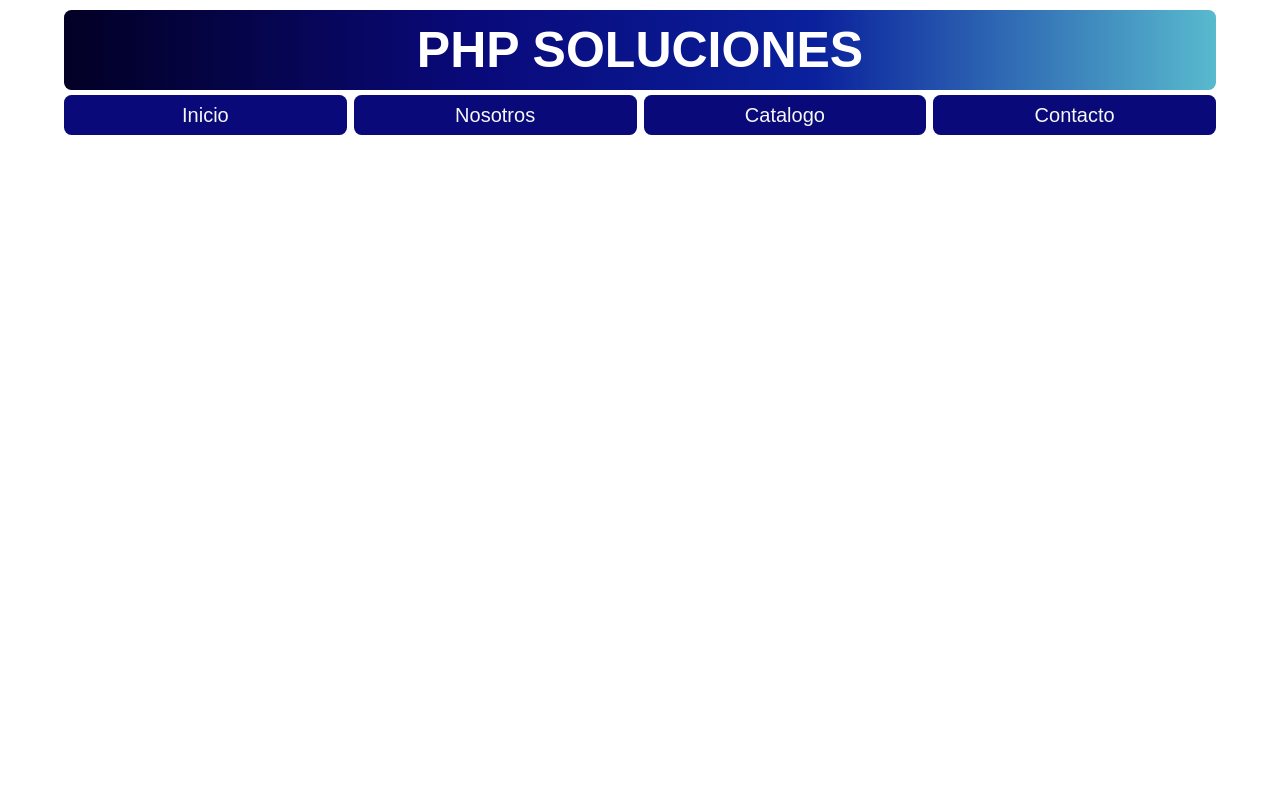
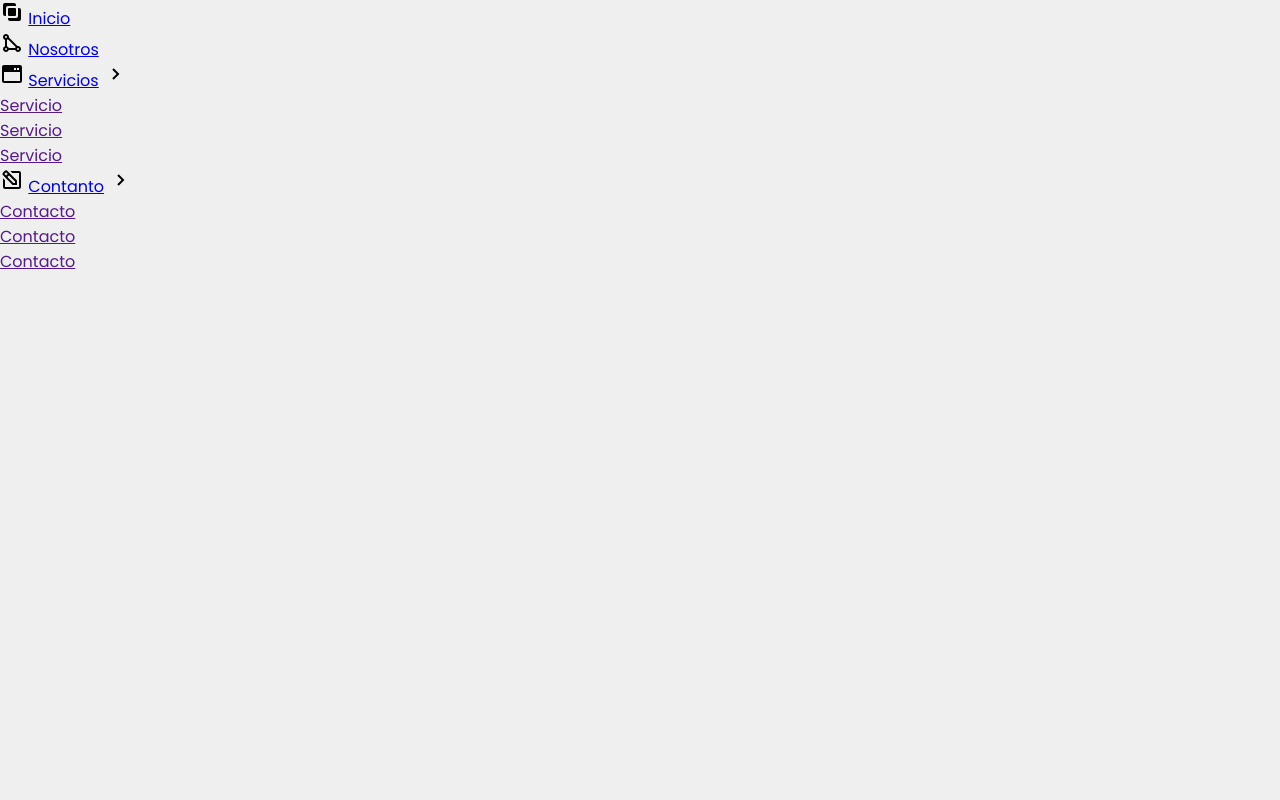
Before and after one commit to Luckord1989/Pruebas_estilos, a PHP site: page / in a window 1280 px wide. Run offline with PHP 8.4, Linux system fonts and the light colour scheme.

Commit message:
Reinicio

```diff
--- a/estilo.css
+++ b/estilo.css
@@ -1,141 +1,26 @@
-body{
+
+@import url('https://fonts.googleapis.com/css2?family=Poppins:ital,wght@0,100;0,200;0,300;0,400;0,500;0,600;0,700;0,800;0,900;1,100;1,200;1,300;1,400;1,500;1,600;1,700;1,800;1,900&display=swap');
+
+
+*{
     margin: 0px;
     padding: 0px;
-}
-#header{
-    width: 90%;
-    height: 120px;
-    display: grid;
-    grid-template-columns: 1fr;
-    grid-template-rows: 2fr 1fr;
-    gap: 5px;
-    margin: 10px auto 10px auto;
+    box-sizing: border-box;
 }
 
-#header #titulo{
-    background: rgb(2,0,36);
-    background: linear-gradient(90deg,
-        rgba(2,0,36,1) 0%,
-        rgb(9, 9, 121) 35%,
-        rgb(10, 32, 156) 65%,
-        rgba(25, 160, 187, 0.726) 100%);
-    display: flex;
-    flex-direction: column;
-    justify-content: center;
-    max-height: 80px;
-    border-radius: 7.5px;
+body{
+    background-color: #efefef;
+    font-family: "Poppins", sans-serif;
 }
 
-#header h1{
-    color: #ffffff;
-    font-size: 50px;
-    font-family: Arial, Helvetica, sans-serif;
-    text-align: center;
-    text-transform: uppercase;
-}
-#nav{
-    height: 40px;
-    width: 100%;
-    display: grid;
-    grid-template-columns: 1fr;
-}
-ul {
-    list-style-type: none;
-    margin-top: 0px;
-    padding-left: 0px;
-    height: 40px;
-    display: grid;
-    grid-template-columns: repeat(4,1fr);
-    gap: 7px;
+.nav {
+    width: 300px;
 }
 
-li {
-    background-color: #090979;
-    text-align: center;
+.li {
+    width: 100%;
+    height: 100vh;
     display: flex;
+    align-items: center;
     flex-direction: column;
-    justify-content: space-around;
-    transition: 0.2s;
-    border-radius: 7.5px;
 }
-
-a {
-    color: #f7f8f5;
-    text-decoration: none;
-    font-size: 20px;
-    font-family: Arial, Helvetica, sans-serif;
-}
-
-li:hover{
-    background-color: #090979;
-    background: radial-gradient(circle,
-        #7096cc 0%,
-        #2d43bd 25%,
-        #163a9b 60%,
-        #090979 80%,
-        #000000 100%);
-    transform: scale(1.03);
-    font-weight: bold;
-    box-shadow: 0px 5px 7px #141414be;
-}
-
-@media only screen and (max-width: 1024px) {
-    #header {
-        height: 40px;
-        grid-template-columns: 3fr 4fr;
-        grid-template-rows: 1fr;
-    }
-
-    #header h1{
-        font-size: 15px;
-    }
-
-    a {
-        font-size: 15px;
-    }
-
-    .barra-movil{
-        display: flex;
-    }
-
-}
-
-@media only screen and (max-width: 768px){
-    #header {
-        grid-template-columns: auto 30px;
-        gap: 5px;
-    }
-
-    .barra-movil{
-        display: flex;
-    }
-
-    #nav {
-        display: none;
-    }
-}
-
-.barra-movil{
-    height: 30px;
-    width: 30px;
-    margin-left: 10px;
-    background-color: #090979;
-    border-radius: 5px;
-    display: none;
-    flex-direction: column;
-    justify-content: center;
-    align-items: center;
-}
-
-.barra-movil a {
-    width: 22px;
-    height: 18px;
-    display: grid;
-    grid-template-rows: repeat(3, 1fr);
-    gap: 3px;
-}
-
-.sub-barra{
-    background-color: #ffffff;
-    border-radius: 2px;
-}
--- a/index.php
+++ b/index.php
@@ -8,25 +8,63 @@
 </head>
 
 <body>
-    <div id="header">
-        <div id="titulo">
-            <h1>PHP SOLUCIONES</h1>
-        </div>
-        <div class="barra-movil">
-            <a href="">
-                <div class="sub-barra"></div>
-                <div class="sub-barra"></div>
-                <div class="sub-barra"></div>
-            </a>
-        </div>
-        <div id="nav">
-            <ul>
-                <li><a href="">Inicio</a></li>
-                <li><a href="">Nosotros</a></li>
-                <li><a href="">Catalogo</a></li>
-                <li><a href="">Contacto</a></li>
-            </ul>
-        </div>
+
+    <div class="nav">
+        <ul class="list">
+            <div class="list__item">
+                <li class="list__button">
+                    <img src="icons/menu.svg" alt="" class="list__icon">
+                    <a href="#" class="nav__link">Inicio</a>
+                </li>
+            </div>
+
+            <div class="list__item">
+                <li class="list__button">
+                    <img src="icons/complemento.svg" alt="" class="list__icon">
+                    <a href="#" class="nav__link">Nosotros</a>
+                </li>
+            </div>
+
+            <div class="list__item">
+                <li class="list__button">
+                    <img src="icons/servicio.svg" alt="" class="list__icon">
+                    <a href="#" class="nav__link">Servicios</a>
+                    <img src="icons/arrow.svg" alt="" class="arrow">
+                </li>
+                <ul class="list_show">
+                    <li class="list__inside">
+                        <a href="" class="nav__link nav__link--inside">Servicio</a>
+                    </li>
+                    <li class="list__inside">
+                        <a href="" class="nav__link nav__link--inside">Servicio</a>
+                    </li>
+                    <li class="list__inside">
+                        <a href="" class="nav__link nav__link--inside">Servicio</a>
+                    </li>
+                </ul>
+            </div>
+
+            <div class="list__item">
+                <li class="list__button">
+                    <img src="icons/contacto.svg" alt="" class="list__icon">
+                    <a href="#" class="nav__link">Contanto</a>
+                    <img src="icons/arrow.svg" alt="" class="arrow">
+                </li>
+                <ul class="list_show">
+                    <li class="list__inside">
+                        <a href="" class="nav__link nav__link--inside">Contacto</a>
+                    </li>
+                    <li class="list__inside">
+                        <a href="" class="nav__link nav__link--inside">Contacto</a>
+                    </li>
+                    <li class="list__inside">
+                        <a href="" class="nav__link nav__link--inside">Contacto</a>
+                    </li>
+                </ul>
+            </div>
+
+
+        </ul>
     </div>
 
 </body>
```
Also changed, not shown: reboot.css (added, +9 -0 lines), icons/arrow.svg (added), icons/complemento.svg (added), icons/contacto.svg (added), icons/menu.svg (added), icons/servicio.svg (added).
